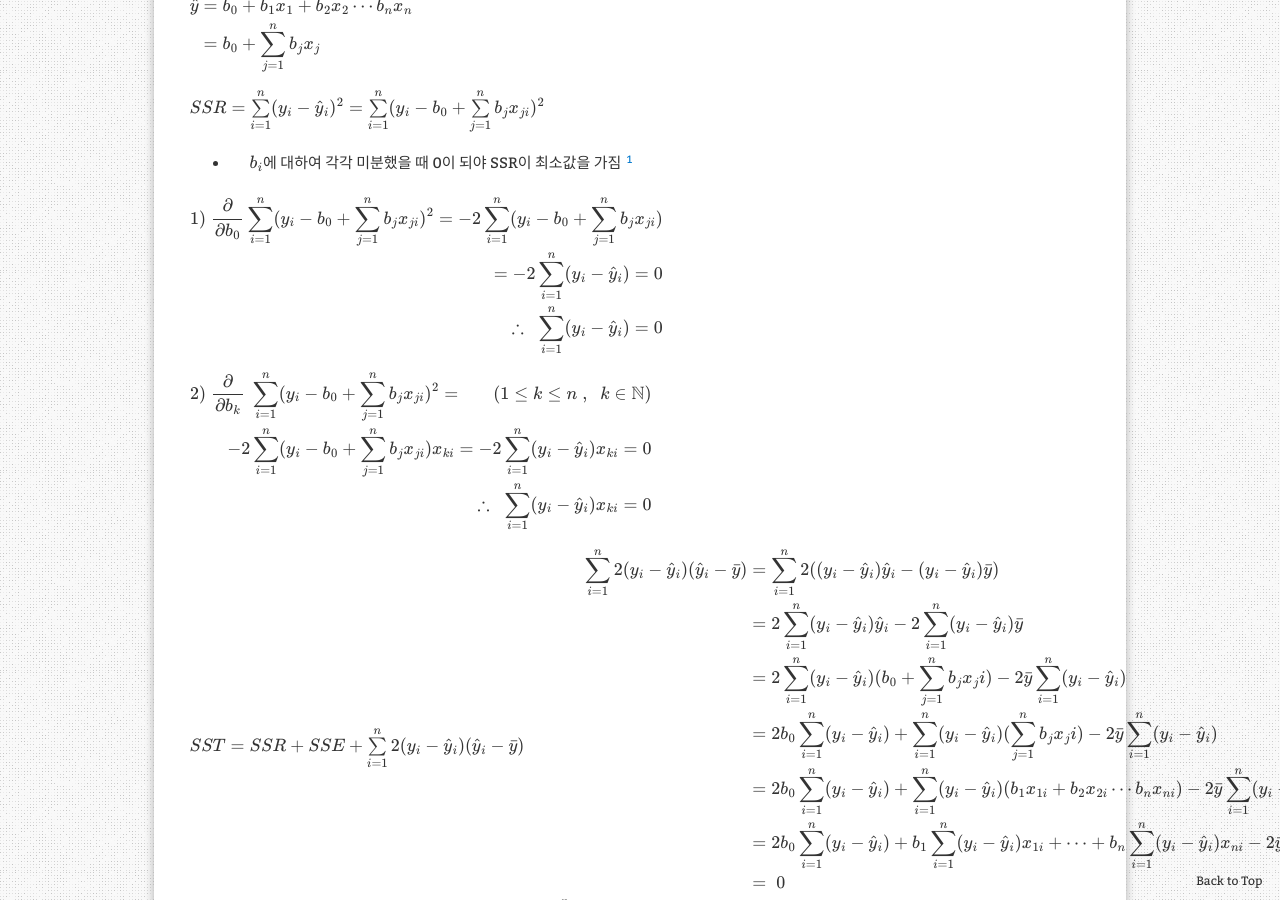
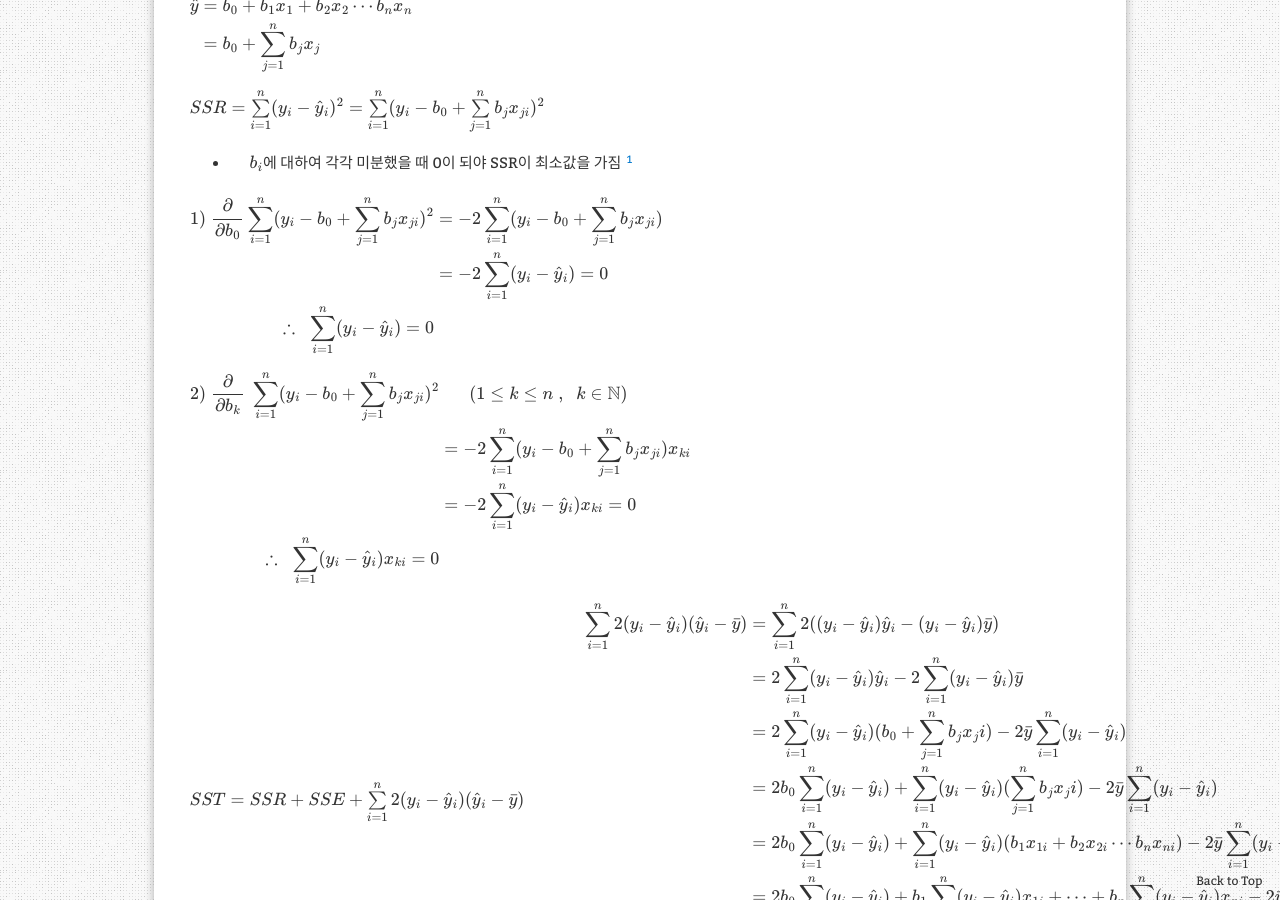
Before and after one commit to aristohyun/aristohyun.github.io, a Jekyll site: the page built from _posts/2021-06-25-Linear-Regression.md, in a window 1280 px wide and 900 px high, scrolled down 3728 px. Built offline with Jekyll 4.4.1, drawn with Linux system fonts in a browser that asks for light colours; formulas are drawn with MathJax 3; comment, search, counter and statistics services are not loaded.

```diff
--- a/_posts/2021-06-25-Linear-Regression.md
+++ b/_posts/2021-06-25-Linear-Regression.md
@@ -117,14 +117,15 @@ $ SSR = \sum\limits_ {i=1}^{n}(y_ i - \hat{y}_ i)^2 = \sum\limits_ {i=1}^{n}(y_
 - $\;\;\;\; b_ i $에 대하여 각각 미분했을 때 0이 되야 SSR이 최소값을 가짐 [^1]
 
 $ \begin{align\*}
-1) \; \frac{\partial }{\partial b_ 0} \sum\limits_ {i=1}^{n}(y_ i - b_ 0 + \sum \limits_ {j=1}^{n} b_ j x_ {ji})^2 = -2 \sum\limits_ {i=1}^{n} (y_ i - b_ 0 + \sum \limits_ {j=1}^{n} b_ j x_ {ji})  \\\
-= -2 \sum\limits_ {i=1}^{n} (y_ i - \hat{y}_ i) = 0 \\\
+1) \; \frac{\partial }{\partial b_ 0} \sum\limits_ {i=1}^{n}(y_ i - b_ 0 + \sum \limits_ {j=1}^{n} b_ j x_ {ji})^2 &= -2 \sum\limits_ {i=1}^{n} (y_ i - b_ 0 + \sum \limits_ {j=1}^{n} b_ j x_ {ji})  \\\
+&= -2 \sum\limits_ {i=1}^{n} (y_ i - \hat{y}_ i) = 0 \\\
 \therefore \;\; \sum\limits_ {i=1}^{n} (y_ i - \hat{y}_ i) = 0
 \end{align\*}$
 
 $ \begin{align\*}
-2) \; \frac{\partial }{\partial b_ k} \; \sum\limits_ {i=1}^{n}(y_ i - b_ 0 + \sum \limits_ {j=1}^{n} b_ j x_ {ji})^2 = \;\;\;\;\;\; (1\leq k\leq n \;,\;\; k\in \mathbb{\mathbb{N}}) \\\
- -2 \sum\limits_ {i=1}^{n} (y_ i - b_ 0 + \sum \limits_ {j=1}^{n} b_ j x_ {ji}) x_ {ki}  = -2 \sum\limits_ {i=1}^{n} (y_ i - \hat{y}_ i) x_ {ki} = 0 \\\
+2) \; \frac{\partial }{\partial b_ k} \; \sum\limits_ {i=1}^{n}(y_ i - b_ 0 + \sum \limits_ {j=1}^{n} b_ j x_ {ji})^2 & \;\;\;\;\;\; (1\leq k\leq n \;,\;\; k\in \mathbb{\mathbb{N}}) \\\
+&= -2 \sum\limits_ {i=1}^{n} (y_ i - b_ 0 + \sum \limits_ {j=1}^{n} b_ j x_ {ji}) x_ {ki} \\\
+&= -2 \sum\limits_ {i=1}^{n} (y_ i - \hat{y}_ i) x_ {ki} = 0 \\\
 \therefore \;\; \sum\limits_ {i=1}^{n} (y_ i - \hat{y}_ i) x_ {ki} = 0
 \end{align\*}$
 
```
